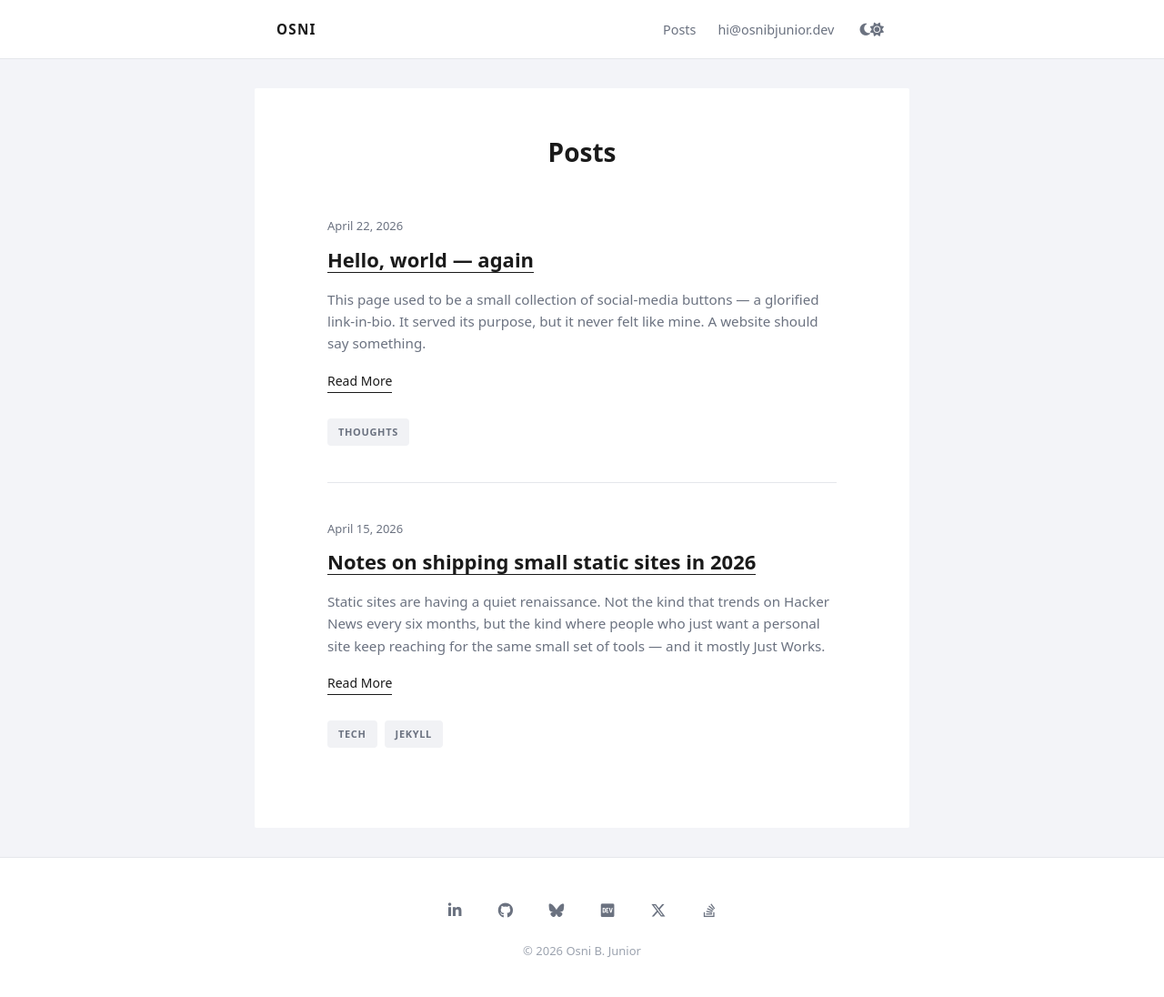
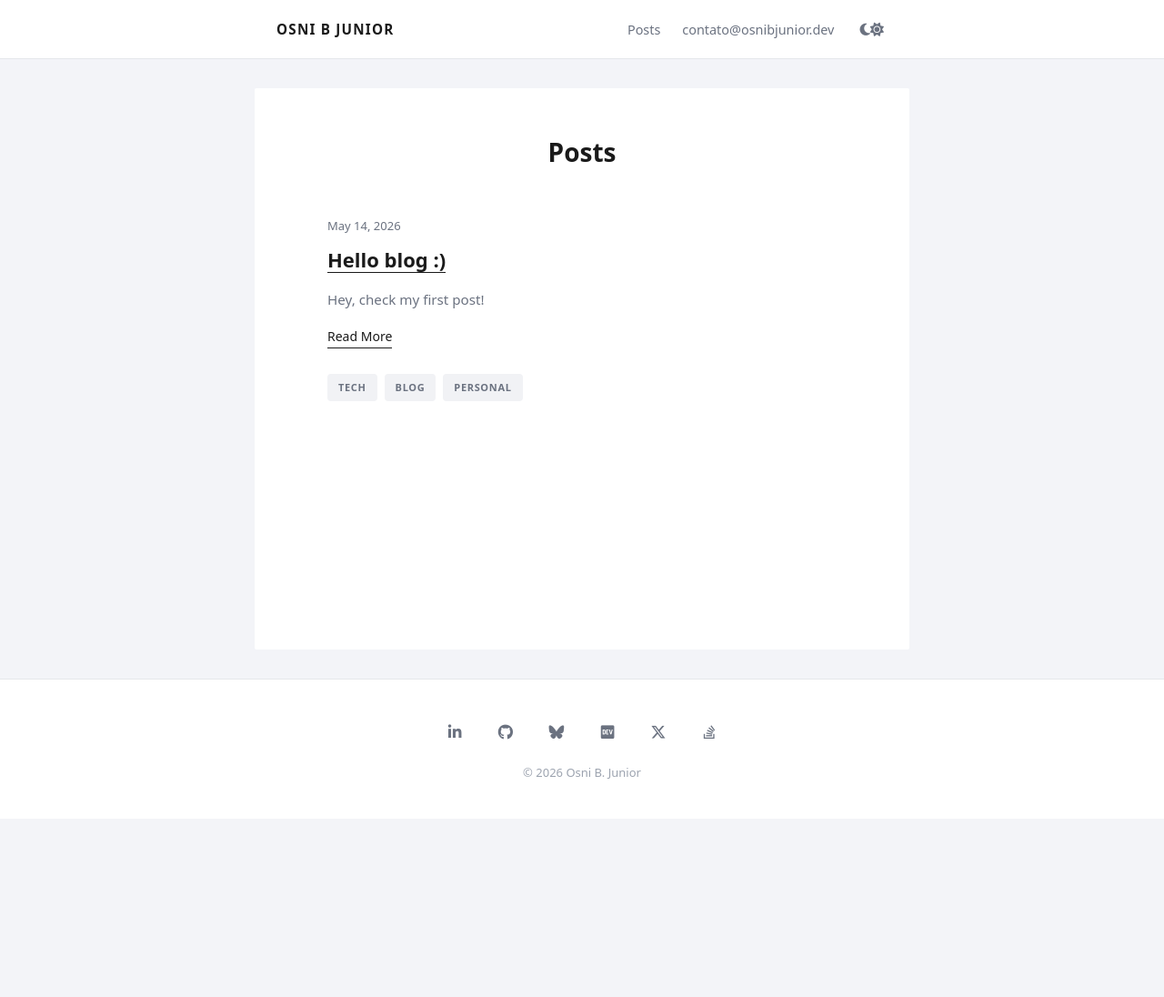
Before and after one commit to osnibjunior/osnibjunior.github.io, a Jekyll site: the page built from index.html, in a window 1280 px wide. Shown: the whole page at 91% size. Built offline with Jekyll 4.4.1, drawn with Linux system fonts in a browser that asks for light colours; after the commit the page ends 900 px from its top, so only the background shows below that.

Commit message:
Small adjusts em FIRST POST!!!!!

````diff
--- a/_config.yml
+++ b/_config.yml
@@ -4,7 +4,7 @@ description: >-
   Personal blog by Osni B. Junior — technical and non-technical writing about
   software, work, and life.
 author: Osni B. Junior
-email: hi@osnibjunior.dev
+email: contato@osnibjunior.dev
 url: https://osnibjunior.dev
 lang: en
 
--- a/_includes/header.html
+++ b/_includes/header.html
@@ -1,6 +1,6 @@
 <header class="site-header">
   <div class="site-header__inner">
-    <a class="site-header__brand" href="{{ '/' | relative_url }}" aria-label="Home">OSNI</a>
+    <a class="site-header__brand" href="{{ '/' | relative_url }}" aria-label="Home">Osni B Junior</a>
 
     <nav class="site-header__nav" aria-label="Primary">
       <a href="{{ '/' | relative_url }}">Posts</a>
--- a/_posts/2026-04-15-sample-technical-post.md
+++ /dev/null
@@ -1,48 +0,0 @@
----
-layout: post
-title: "Notes on shipping small static sites in 2026"
-date: 2026-04-15 09:00:00 +0000
-tags: [tech, jekyll]
----
-
-Static sites are having a quiet renaissance. Not the kind that trends on Hacker News every six months, but the kind where people who just want a personal site keep reaching for the same small set of tools — and it mostly Just Works.
-
-<!--more-->
-
-## Why Jekyll, still
-
-GitHub Pages builds Jekyll natively. That's the whole pitch. No CI to configure, no Node toolchain to keep alive, no lockfile drama. You write Markdown, push to `main`, and a few seconds later the site is live.
-
-There are faster builders (Hugo), prettier DX stories (Astro), and friendlier plugin ecosystems (11ty). All true. But for a personal blog — where the build runs once a week and nobody cares if it takes four seconds — the "zero moving parts" story is hard to beat.
-
-## The pieces that matter
-
-A personal blog really only needs:
-
-1. A **layout system** so the header and footer don't live in every file.
-2. A **post list** that reverses itself automatically.
-3. A **tag system** — optional, but nice to have.
-4. **Dark mode** — table stakes at this point.
-
-Everything else is polish.
-
-## A dark-mode detail worth knowing
-
-The one trap with dark mode is the *flash of wrong theme* on first paint. The fix is a small inline script in the `<head>` that applies `data-theme` before the CSS loads:
-
-```html
-<script>
-  var stored = localStorage.getItem('theme');
-  var prefersDark = matchMedia('(prefers-color-scheme: dark)').matches;
-  document.documentElement.setAttribute(
-    'data-theme',
-    stored || (prefersDark ? 'dark' : 'light')
-  );
-</script>
-```
-
-That's it. Render-blocking, yes, but it's 200 bytes and it saves you the eye-searing white flash every time someone with dark mode enabled lands on your site.
-
-## Closing thought
-
-Boring tools for boring problems, fancy tools for fancy problems. A personal blog is a boring problem — and that's a feature.
--- a/_posts/2026-04-22-hello-world.md
+++ /dev/null
@@ -1,21 +0,0 @@
----
-layout: post
-title: "Hello, world — again"
-date: 2026-04-22 10:00:00 +0000
-tags: [thoughts]
----
-
-This page used to be a small collection of social-media buttons — a glorified link-in-bio. It served its purpose, but it never felt like mine. A website should say *something*.
-
-<!--more-->
-
-So I'm turning it into a blog. Nothing fancy: minimal layout, dark mode, markdown posts. A place to write about the things I work on, the things I learn, and — occasionally — things that have nothing to do with code.
-
-A few ground rules I'm setting for myself:
-
-- Publish even when it's imperfect.
-- Keep posts short unless they truly need to be long.
-- Write in English, but don't stress about sounding native.
-- Link to the source. Always.
-
-If you're reading this and something resonates (or doesn't), the links at the bottom of every page will get you to me. See you in the next one.
--- /dev/null
+++ b/_posts/2026-05-04-hello-blog.md
@@ -0,0 +1,22 @@
+---
+layout: post
+title: "Hello blog :)"
+date: 2026-05-14 11:00:00 +0300
+tags: [tech, blog, personal]
+---
+
+Hey, check my first post!
+
+<!--more-->
+
+## 🇺🇸 A new beginning
+
+Ever since I bought this domain, still in the early stages of sale by Google Domains, I've always had the desire and the will to transform it into a blog, to use it to share interests and day-to-day issues about the world of technology.
+
+Basically, after almost 6 years, I decided to do this (with the help of Claude Code) and transformed this old site, which previously served as a link aggregator, into a blog, where I hope to share small portions of knowledge about the IT field and anything else I want.
+
+## 🇧🇷 Um novo começo
+
+Desde que eu comprei este domínio, ainda em fase inicial da venda pelo Google Domains, sempre tive o desejo e a vontade de transformá-lo em um blog, de usá-lô para compartilhar interesses e questões de dia-a-dia sobre o mundo da tecnologia.
+
+Basicamente depois de quase 6 anos, resolvi fazer isto (com a ajuda do Claude Code) e transformei este antigo site que antes servia como um agregador de links, em um blog, onde espero compartilhar pequenas porções de conhecimento sobre área de TI e tudo mais o que eu desejar.
````
